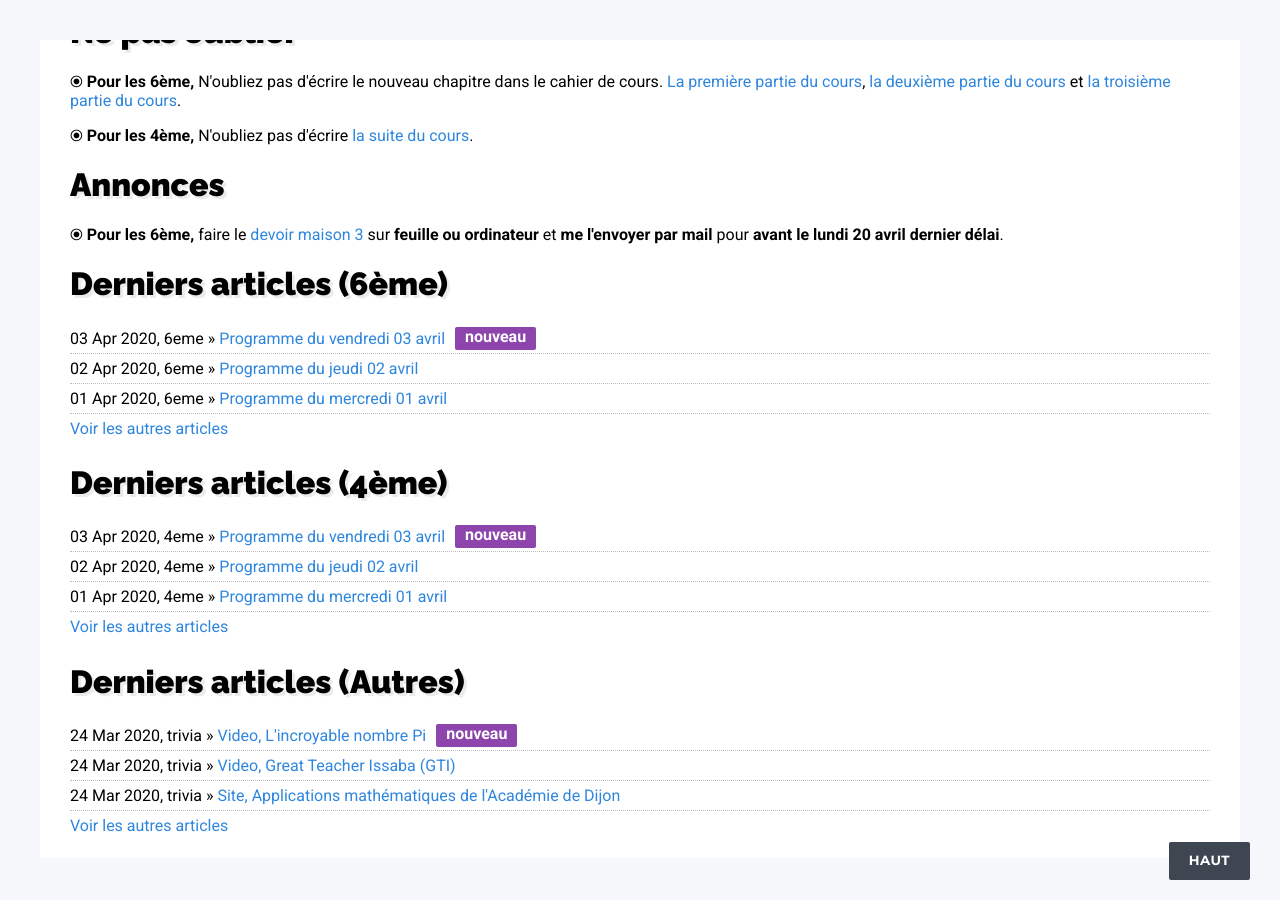
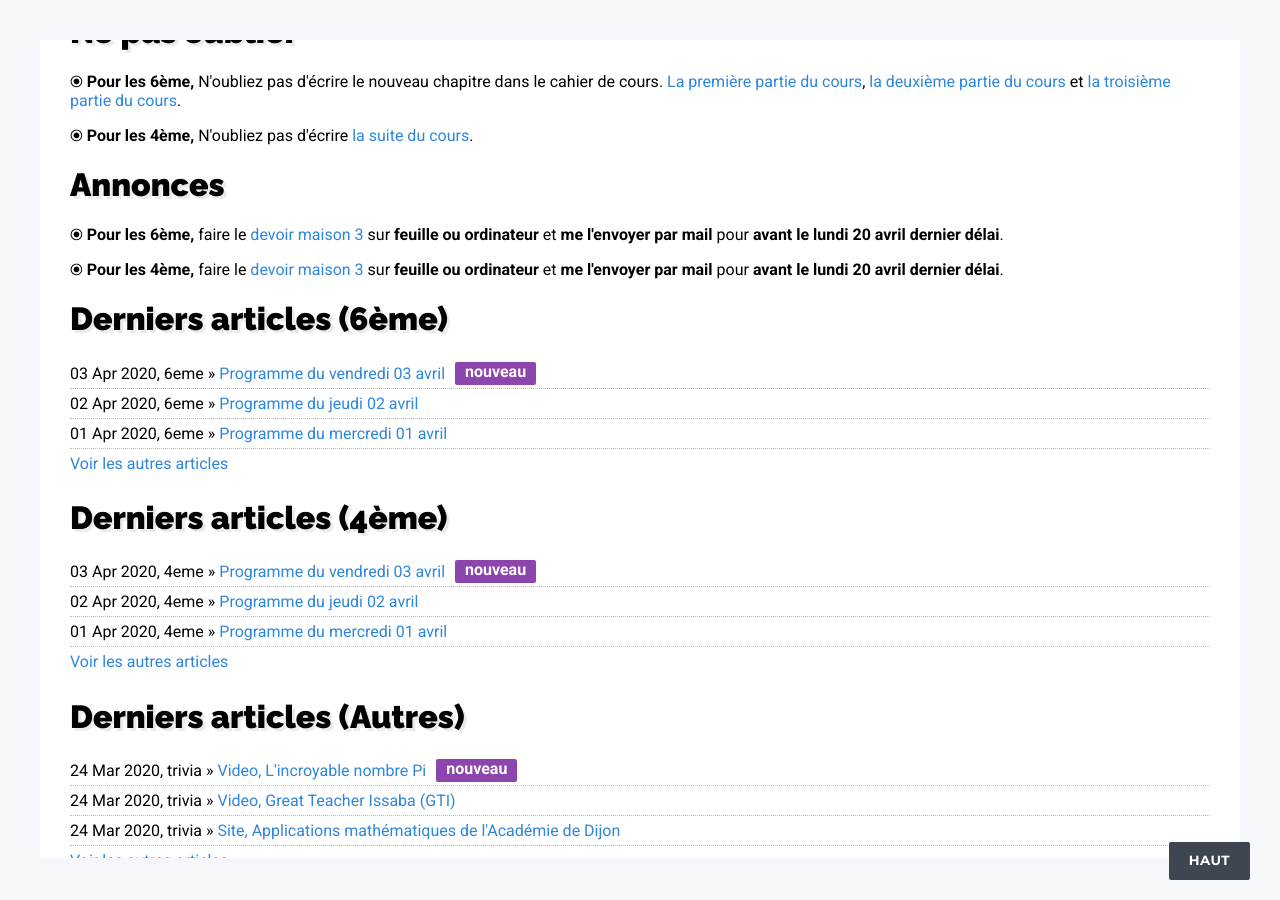
Before and after one commit to DangSinslay/DangSinslay.github.io, a Jekyll site: the page built from index.html, in a window 1280 px wide and 900 px high, scrolled down 550 px. Built offline with Jekyll 4.4.1, drawn with Linux system fonts in a browser that asks for light colours.

Commit message:
Update index.html

```diff
--- a/index.html
+++ b/index.html
@@ -15,6 +15,7 @@
 	<p>⦿ <strong>Pour les 4ème,</strong> N'oubliez pas d'écrire <a href="https://monsieurdang.github.io/blog/2020/03/25/programme4">la suite du cours</a>.</p>
 	<h1 class="section">Annonces</h1>
 	<p>⦿ <strong>Pour les 6ème,</strong> faire le <a href="/dm/6eme/dm_3.pdf">devoir maison 3</a> sur <strong>feuille ou ordinateur</strong> et <strong>me l'envoyer par mail</strong> pour <strong>avant le lundi 20 avril dernier délai</strong>.</p>
+	<p>⦿ <strong>Pour les 4ème,</strong> faire le <a href="/dm/4eme/dm_3.pdf">devoir maison 3</a> sur <strong>feuille ou ordinateur</strong> et <strong>me l'envoyer par mail</strong> pour <strong>avant le lundi 20 avril dernier délai</strong>.</p>
 	<h1 class="section">Derniers articles (6ème)</h1>
 	<ul class="posts">
 		{% for post in site.categories.6eme limit:1 %}
```
